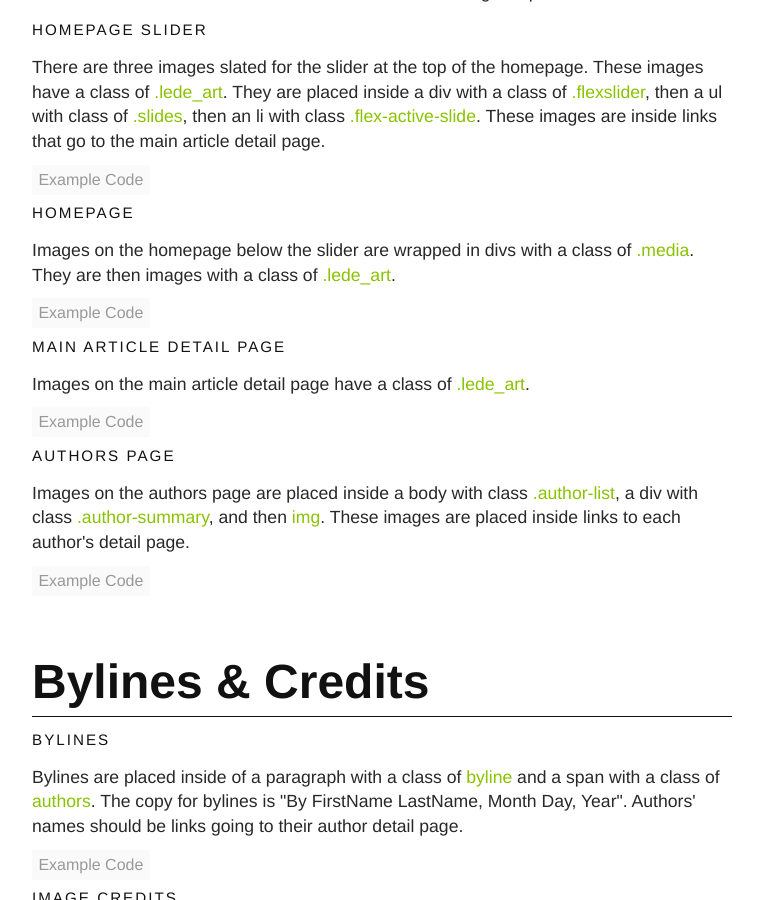
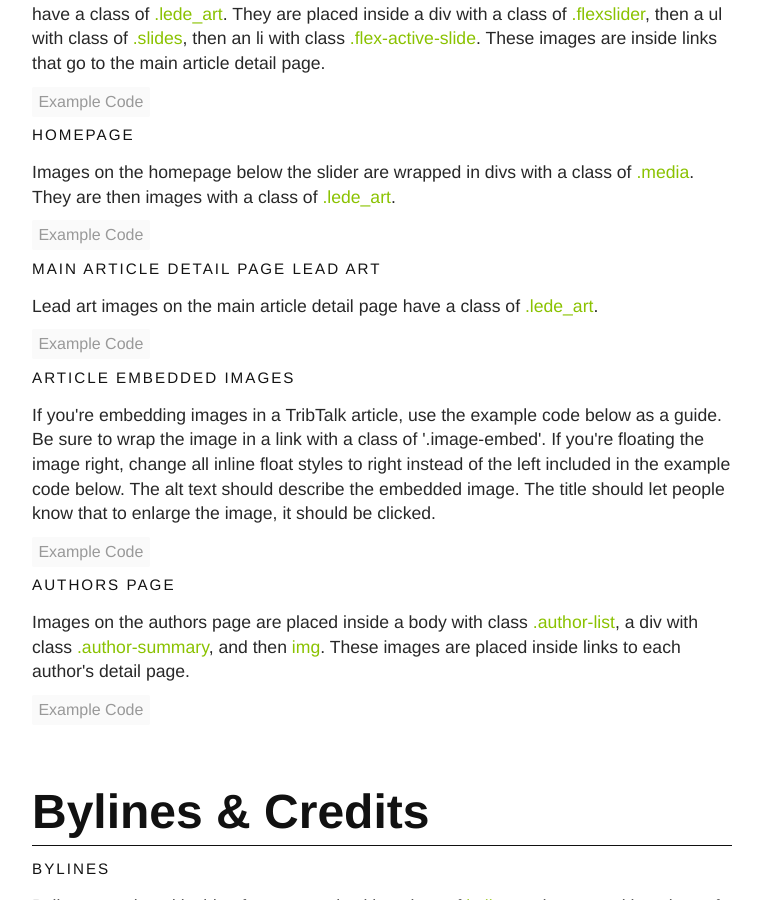
Before and after one commit to texastribune/styleguides, a Jekyll site: the page built from tribtalkstyle.html, in a window 1280 px wide and 900 px high, scrolled down 6761 px. Shown: the whole window, without its empty margins (378-1139 px from the left). Built offline with Jekyll 4.4.1, drawn with Linux system fonts in a browser that asks for light colours; nearby versions of some CDN libraries; some of the changed text lies outside the part shown.

Commit message:
Add info on tribtalk embedded imgs w/example code; variations shouldnt be in nav

```diff
--- a/_includes/nav.html
+++ b/_includes/nav.html
@@ -3,7 +3,7 @@
   <div id="side-nav">
     <ul>
       {% for p in site.pages %}
-        {% if p.url != page.url and p.url != '/protosandbox/' and p.url != '/theme1/' and p.url != '/theme2/' and p.url != '/theme3/' and p.url != '/theme4/' %}
+        {% if p.url != page.url and p.url != '/protosandbox/' and p.url != '/variation1/' and p.url != '/variation2/' %}
           <li>
             <a {% if p.url == page.url %}class="active"{% endif %} href="{{ site.baseurl }}{{ p.url }}">{{ p.title }}</a>
           </li>
--- a/tribtalkstyle.html
+++ b/tribtalkstyle.html
@@ -343,13 +343,28 @@ title: TribTalk
                 </code>
               </pre>
             </div>
-          <h3 class="sg-header">Main Article Detail Page</h3>
-            <p>Images on the main article detail page have a class of <span class="inline-class">.lede_art</span>.</p>
+          <h3 class="sg-header">Main Article Detail Page Lead Art</h3>
+            <p>Lead art images on the main article detail page have a class of <span class="inline-class">.lede_art</span>.</p>
             <div class="example-code">
               <btn class="show-hide">Example Code</btn>
               <pre>
                 <code>
                   &lt;img class="lede_art" src="" data-ar=""&gt;
+                </code>
+              </pre>
+            </div>
+          <h3 class="sg-header">Article Embedded Images</h3>
+            <p>If you're embedding images in a TribTalk article, use the example code below as a guide. Be sure to wrap the image in a link with a class of '.image-embed'. If you're floating the image right, change all inline float styles to right instead of the left included in the example code below. The alt text should describe the embedded image. The title should let people know that to enlarge the image, it should be clicked.</p>
+            <div class="example-code">
+              <btn class="show-hide">Example Code</btn>
+              <pre>
+                <code>
+                  &lt;a class="image-embed" href="IMAGE URL HERE" style="float: left;"&gt;
+                    &lt;img alt="ALT TEXT HERE" src="IMAGE URL HERE" style="width: WIDTHpx; height: HEIGHTpx; float: left;" title="Click image to enlarge" /&gt;
+                  &lt;/a&gt;
+                  &lt;small style="clear: left; float: left;"&gt;
+                    Click image to enlarge
+                  &lt;/small&gt;
                 </code>
               </pre>
             </div>
```
